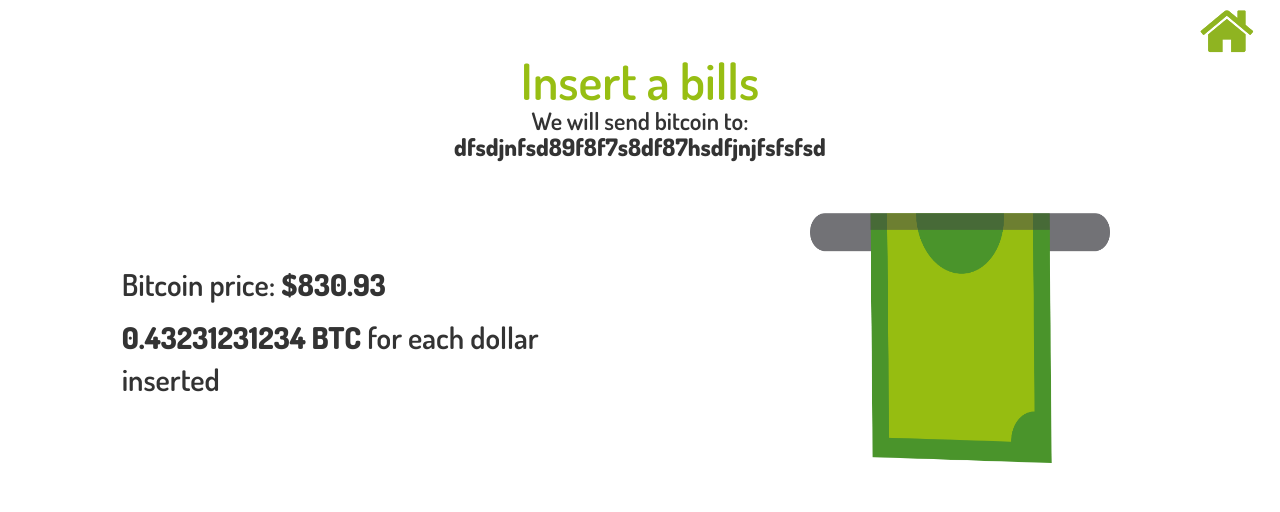
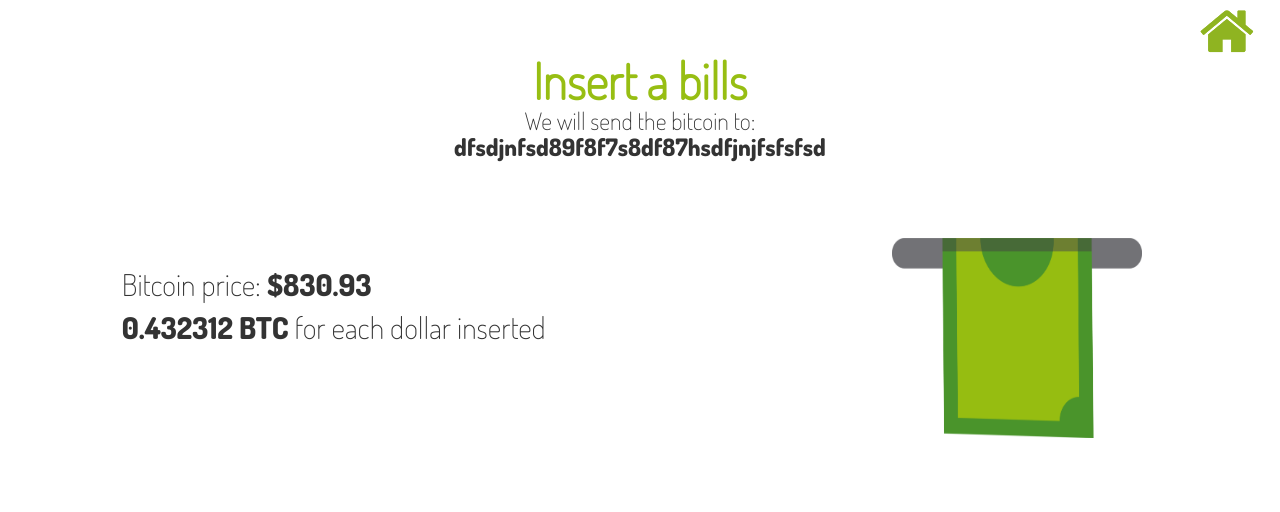
Before and after one commit to pebiantara/instateller-html, a PHP site: page /insert-bills.html in a window 1280 px wide. Shown: the top 512 px of the page. Run offline with PHP 8.4, Linux system fonts and the light colour scheme.

Commit message:
feedback #1

```diff
--- a/cellphone.html
+++ b/cellphone.html
@@ -11,7 +11,7 @@
   <div class="row">
     <div class="col-sm-10 col-sm-offset-1">
       <div class="col-sm-6">
-      <h1 class="green bold text-left">Insert Your <br>Cellphone:</h1>
+      <h1 class="green bold text-left no-margin">Insert Your <br>cellphone number:</h1>
     </div>
     <div class="col-sm-6 device">
       <form action="sms.html">
--- a/css/app.css
+++ b/css/app.css
@@ -1,12 +1,15 @@
 @font-face {
   font-family: 'Dosis';
 
+  src: url('../fonts/Dosis-Regular.ttf');
+  src: url('../fonts/Dosis-Medium.ttf');
   src: url('../fonts/Dosis-ExtraLight.ttf');
-  src: url('../fonts/Dosis-Medium.ttf');
-  src: url('../fonts/Dosis-Regular.ttf');
-  src: url('../fonts/Dosis-SemiBold.ttf');
 }
 
+@font-face{
+	font-family: 'Dosis Semibold';
+	src: url('../fonts/Dosis-SemiBold.ttf');
+}
 @font-face{
 	font-family: 'Dosis Bold';
 	src: url('../fonts/Dosis-Bold.ttf');
@@ -80,7 +83,7 @@ a:visited, a:hover, a:focus{
 	font-weight: bold;
 	color: #97be13;
 	margin-top: 30px;
-	font-family: 'Dosis Bold';
+	font-family: 'Dosis Semibold';
 }
 
 .home .content{text-align: center;}
@@ -88,7 +91,7 @@ a:visited, a:hover, a:focus{
 .title{
 	width: 100%;
 	text-align: center;
-	margin-top: 15px;
+	margin-top: 30px;
 }
 
 .green {
@@ -181,7 +184,7 @@ input {
 	font-size: 50px;
 }
 
-.device-input{height: 60px !important; color: #fff; font-size: 25px !important;}
+.device-input{height: 60px !important; color: #fff; font-size: 25px !important; border-radius: 20px !important;}
 .device li{padding: 3px;}
 .device li.number{font-size: 30px;}
 .device li.delete, .device li.enter{font-size: 20px;}
@@ -304,8 +307,11 @@ body th, body td {
 
 .bill-right{
 	background: url('../img/money.png') no-repeat center;
-	background-size: 300px 250px;
-	height: 350px;
+	background-size: 250px 200px;
+	height: 200px;
+	position: absolute;
+	right: 50px;
+	margin-top: 75px;
 }
 
 .confirm-area{
@@ -359,3 +365,4 @@ a:visited, a:hover, a:focus {
 .no-padding-right{
   padding-right: 0px;
 }
+.limit{margin-top: 10px;}
--- a/insert-bills.html
+++ b/insert-bills.html
@@ -9,13 +9,13 @@
   	</div>
   	<div class="content">
 			<h1 class="green text-center bold no-margin">Insert a bills</h1>
-      <h3 class="text-center no-margin">We will send bitcoin to:<br/><strong>dfsdjnfsd89f8f7s8df87hsdfjnjfsfsfsd</strong></h3>
+      <h3 class="text-center no-margin">We will send the bitcoin to:<br/><strong>dfsdjnfsd89f8f7s8df87hsdfjnjfsfsfsd</strong></h3>
 			<div class="clearfix"></div>
-      <div class="col-sm-5 bill-left col-sm-offset-1">
-        <p>Bitcoin price: <strong>$830.93</strong></p>
-        <p><strong>0.43231231234 BTC</strong> for each dollar inserted</p>
+      <div class="col-sm-7 bill-left col-sm-offset-1">
+        <p class="no-margin">Bitcoin price: <strong>$830.93</strong></p>
+        <p><strong>0.432312 BTC</strong> for each dollar inserted</p>
       </div>
-      <div class="col-sm-6 bill-right">
+      <div class="col-sm-4 bill-right">
       </div>
   	</div>
   </body>
--- a/pin.html
+++ b/pin.html
@@ -11,7 +11,7 @@
   <div class="row">
     <div class="col-sm-10 col-sm-offset-1">
       <div class="col-sm-6">
-      <h1 class="green bold text-left">Please enter <br/>your new pin<br/>[4]digits:</h1>
+      <h1 class="green bold text-left no-margin">Please create <br/>new pincode<br/>[4] digits:</h1>
     </div>
     <div class="col-sm-6 device">
       <form action="transaction.html">
--- a/sms.html
+++ b/sms.html
@@ -11,7 +11,7 @@
   <div class="row">
     <div class="col-sm-10 col-sm-offset-1">
       <div class="col-sm-6">
-      <h1 class="green bold text-left">Insert Your <br>sms code:</h1>
+      <h1 class="green bold text-left no-margin">Insert SMS <br/> PINCODE:</h1>
     </div>
     <div class="col-sm-6 device">
       <form action="pin.html">
```
Also changed, not shown: insert-bills2.html (+2 -5 lines), profile.html (+4 -4 lines), transaction.html (+4 -4 lines), img/title1.png, 2 other files.
